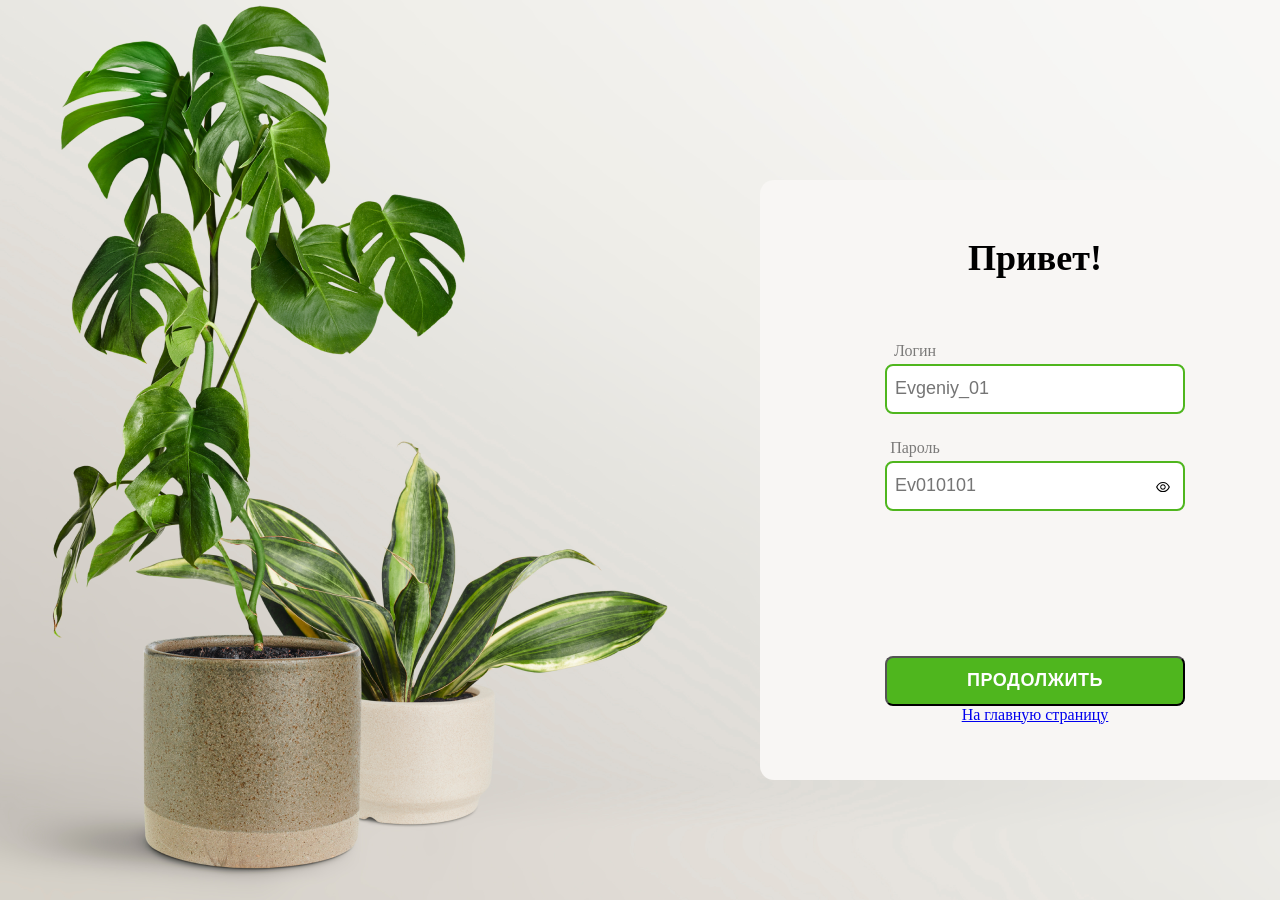
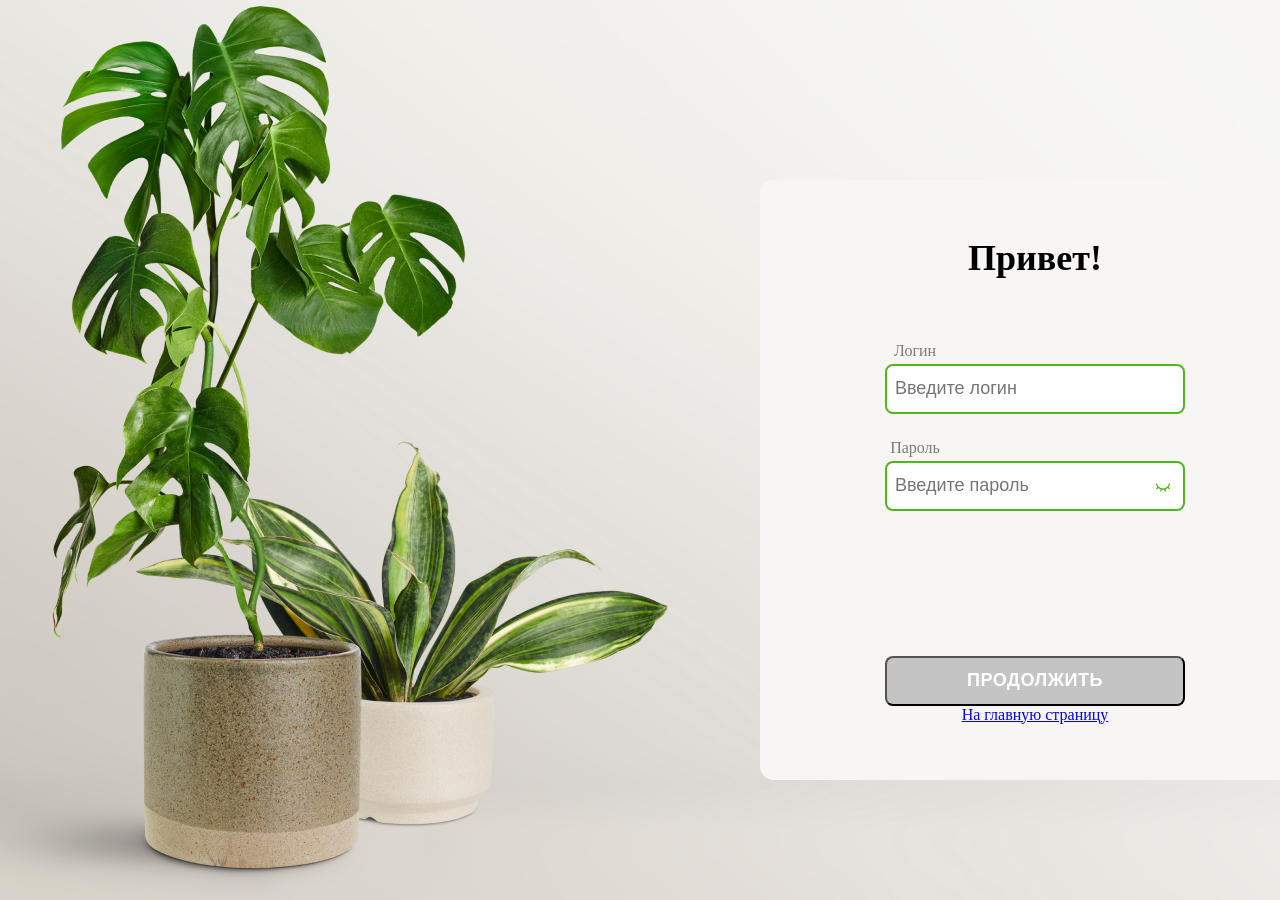
Before and after one commit to SunMadeteam/Frontend, a React (Create React App) app: page /Login in a window 1280 px wide. Shown: the top 900 px of the page. Built offline with nearby package versions, Linux system fonts and the light colour scheme.

Commit message:
Added new folder for pages

```diff
--- a/src/App.js
+++ b/src/App.js
@@ -1,7 +1,6 @@
 import {Routes, Route} from "react-router-dom"
-import Login from "./Login/Login"
-// import "./Login/Login.css"
-import HomePage from './HomePage/HomePage';
+import Login from "./Pages/Login/Login"
+import HomePage from './Pages/HomePage/HomePage';
 const App=()=> {
   return (
     <div className="container">
--- a/src/Login/Login.css
+++ b/src/Pages/Login/Login.css
@@ -54,7 +54,7 @@ margin: 0px;
     font-weight: bold;
     width: 300px;
     height: 50px;
-    background: #4FB61E;
+    background: #C4C4C4;
     border-radius: 8px;
     font-size: 18px;
     letter-spacing: 0.03em;
@@ -69,4 +69,6 @@ h2{
     position: relative;
     bottom: 157px;
     left: 128px;
+    color:#4FB61E;
+    width: 5rem;
 }
--- a/src/Login/Login.jsx
+++ b/src/Pages/Login/Login.jsx
@@ -1,7 +1,8 @@
 import React from "react";
 import { Link } from "react-router-dom";
 import "./Login.css"
-import {AiOutlineEye, AiOutlineEyeInvisible} from "react-icons/ai"
+import {AiOutlineEye} from "react-icons/ai"
+import {RiEyeCloseLine} from "react-icons/ri"
 import { useState } from "react";
 const Login =()=>   {
     const [open, setOpen] = useState(false)
@@ -16,15 +17,19 @@ const Login =()=>   {
                 <form className="Auth_form">
                 <h2>Привет!</h2>
                     <label className="Auth_label label_margin">Логин</label>
-                        <input className="Auth_input Auth_input_login" placeholder="Evgeniy_01"></input>
-                    <label className="Auth_label">Пароль</label>
+                        <input className="Auth_input Auth_input_login"
+                        placeholder="Введите логин"/>
+
+                        <label className="Auth_label">Пароль</label>
+
                         <input className="Auth_input Auth_input_pass"
-                        placeholder="Ev010101"
-                        type={(open===true)?"password":"text"}></input>
+                        placeholder="Введите пароль"
+                        type={(open===false)?"password":"text"}/>
+
                         <div className="Auth_eye">
                             {
-                                (open===false)?<AiOutlineEye onClick={toggle}/>:
-                                <AiOutlineEyeInvisible onClick={toggle}/>
+                                (open===false)?<RiEyeCloseLine onClick={toggle}/>:
+                                <AiOutlineEye onClick={toggle}/>
                             }
                         </div>
                     <button className="Auth_button">ПРОДОЛЖИТЬ</button>
```
Also changed, not shown: src/components/MainButton/MainButton.jsx (added, +11 -0 lines), src/components/MainInput/MainInput.jsx (added, +11 -0 lines), src/index.js (+0 -26 lines), src/Pages/HomePage/HomePage.css (renamed from src/HomePage/HomePage.css), src/Pages/HomePage/HomePage.jsx (renamed from src/HomePage/HomePage.jsx), src/Pages/Login/back.png (renamed from src/Login/back.png).
